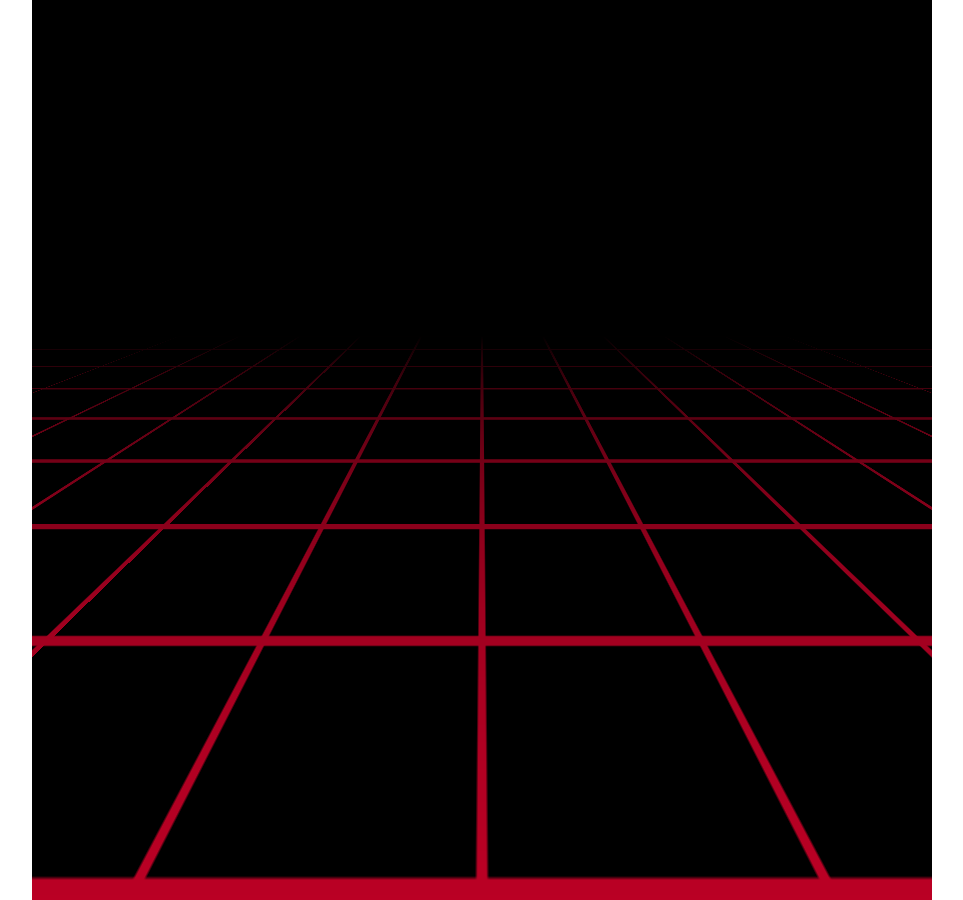
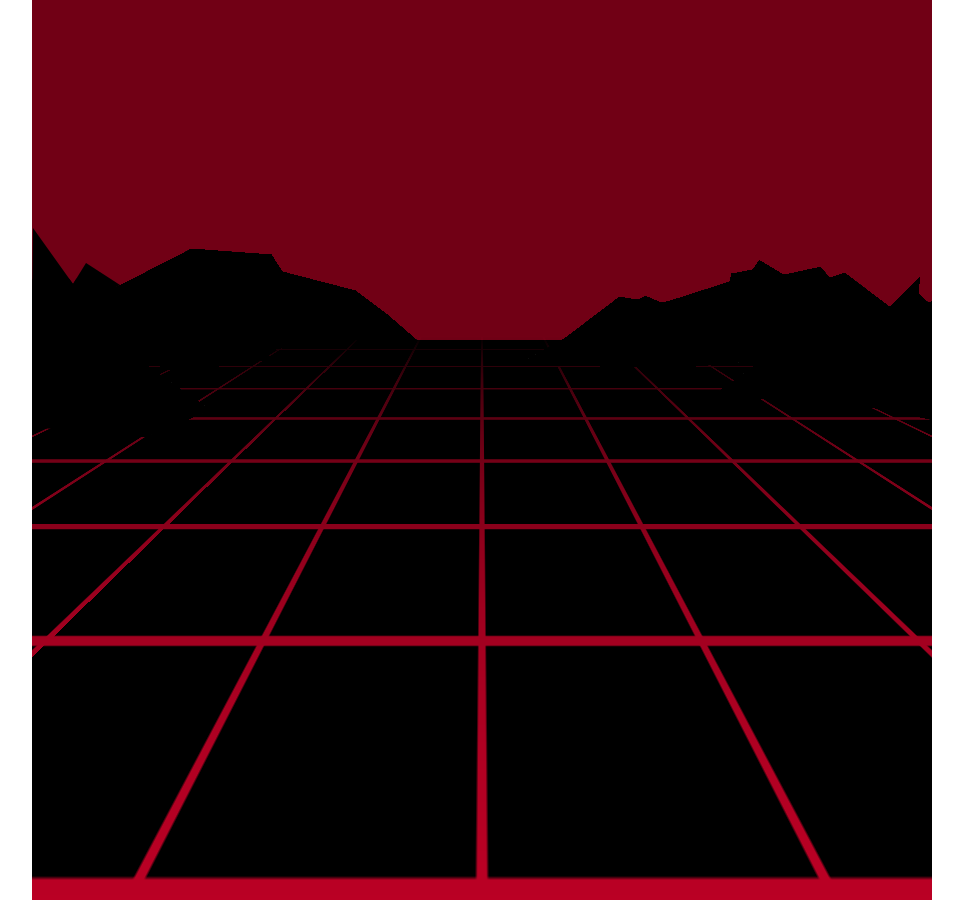
Before and after one commit to borlaym/hyggenesis, a React (Create React App) app: page / in a window 1280 px wide. Shown: the whole page, without its empty margins (158-1121 px from the left). Built offline with nearby package versions, Linux system fonts and the light colour scheme.

Commit message:
add mountains

```diff
--- a/src/App.css
+++ b/src/App.css
@@ -8,12 +8,29 @@
   }
 }
 
+@keyframes ambientColor {
+  0% {
+    background-color: black;
+  }
+
+  80% {
+    background-color: red;
+  }
+
+  100% {
+    background-color: orange;
+  }
+}
+
 .App {
+  position: relative;
   perspective: 400px;
   width: 900px;
   margin: 0 auto;
   overflow: hidden;
-  background: black;
+  /* background-color: orange; */
+  /* animation: ambientColor 10s; */
+  background-color: rgb(113, 0, 21);
 }
 
 .ground {
@@ -23,6 +40,15 @@
   background: black;
   transform: rotateX(60deg) translateX(-550px);
   mask-image: linear-gradient(rgba(0,0,0,0), rgba(0,0,0,1))
+}
+
+.groundCover {
+  position: absolute;
+  width: 100%;
+  height: 560px;
+  bottom: 0;
+  left: 0;
+  background-color: black;
 }
 
 .section {
@@ -40,3 +66,8 @@
   width: 10%;
   border: 2px solid rgb(222, 0, 43);
 }
+
+.mountains {
+  position: absolute;
+  top: 17px;
+}
--- a/src/App.tsx
+++ b/src/App.tsx
@@ -4,6 +4,7 @@ import './App.css';
 const App: React.FC = () => {
   return (
     <div className="App">
+      <div className="groundCover"></div>
       <div className="ground">
         <div className="section">
           <div className="subsection"></div>
@@ -121,6 +122,7 @@ const App: React.FC = () => {
           <div className="subsection"></div>
         </div>
       </div>
+      <img src="mountains.png" className="mountains"/>
     </div>
   );
 }
```
Also changed, not shown: public/mountains.png (added).
